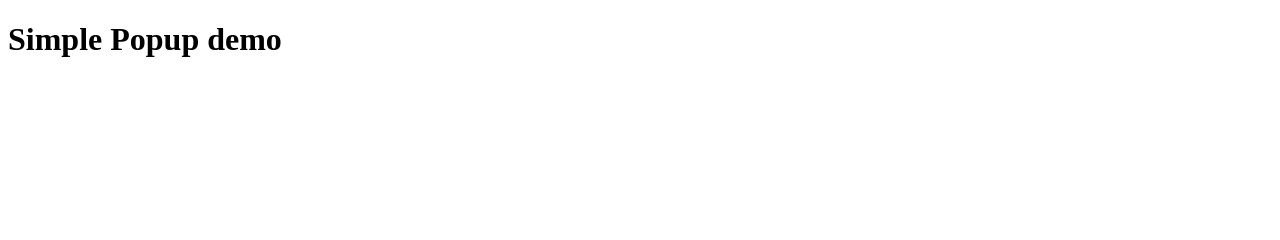
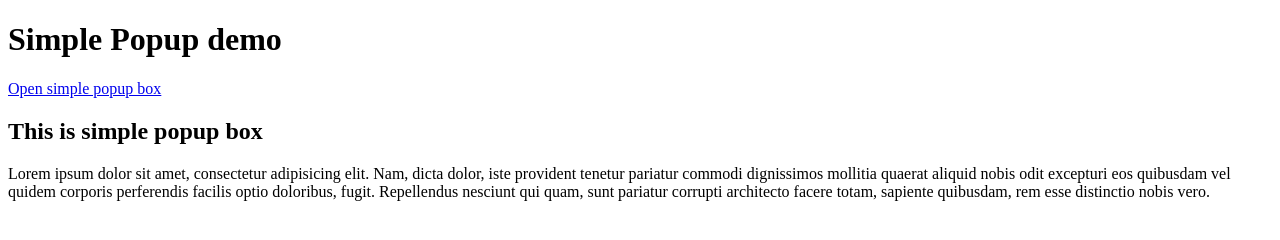
Before and after one commit to germaniuz/simple-popup, a plain HTML site: page demo/index.html in a window 1280 px wide. Drawn offline with nearby package versions, Linux system fonts and the light colour scheme.

Commit message:
Add html structure in demo

```diff
--- a/demo/index.html
+++ b/demo/index.html
@@ -8,8 +8,15 @@
 </head>
 <body>
   <h1>Simple Popup demo</h1>
-
-
+  <!-- First add a link wich open a popup box with attribute "data-target" -->
+  <a href="#" data-target="popup-traget">Open simple popup box</a>
+  <!-- Second and a popup box divs.-->
+  <div class="pop-box" data-target="popup-target">
+    <h2>This is simple popup box</h2>
+    <p>Lorem ipsum dolor sit amet, consectetur adipisicing elit. Nam, dicta dolor, iste provident tenetur pariatur commodi dignissimos mollitia quaerat aliquid nobis odit excepturi eos quibusdam vel quidem corporis perferendis facilis optio doloribus, fugit. Repellendus nesciunt qui quam, sunt pariatur corrupti architecto facere totam, sapiente quibusdam, rem esse distinctio nobis vero.</p>
+  </div>
+  <div class="pop-bg"></div>
+  <!-- NOTE: If you want to add two or more popup boxes you don't need add second "pop-bg" div -->
   <!-- include popup plugin js -->
   <script src="../src/popup.js"></script>
 </body>
```
